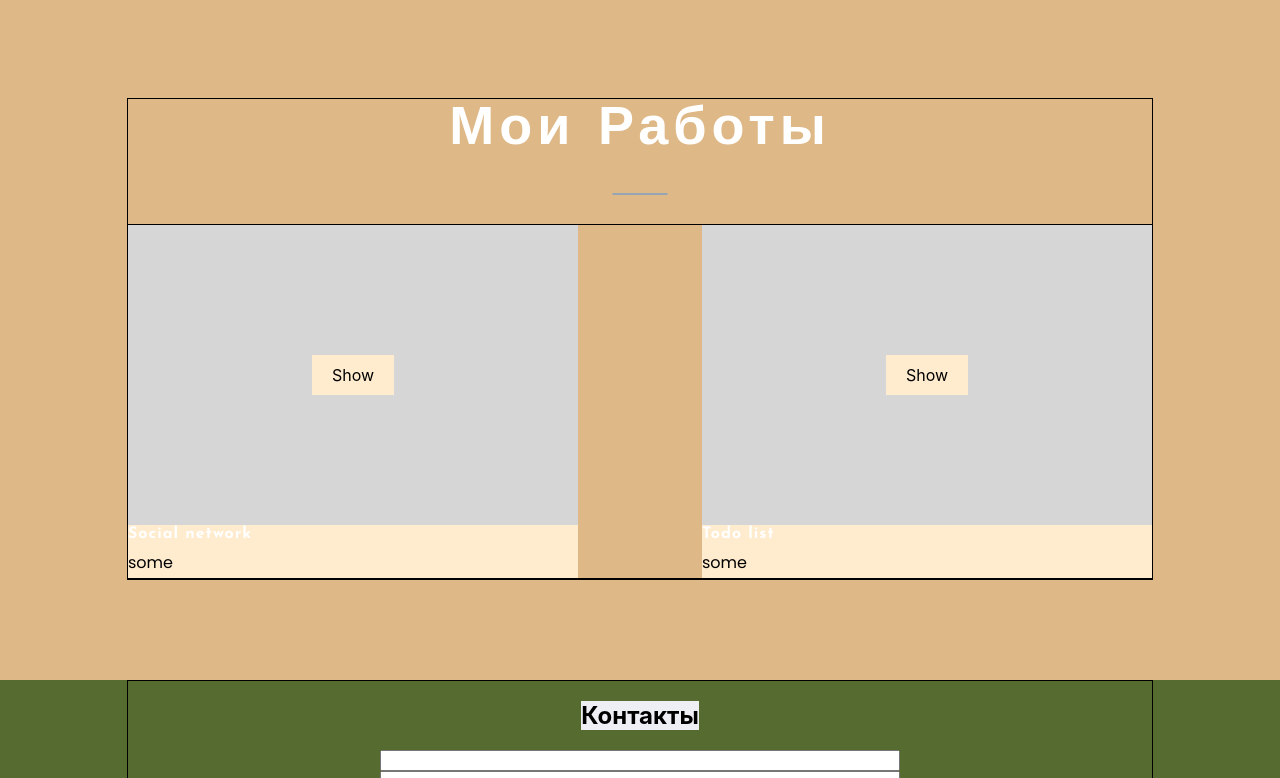
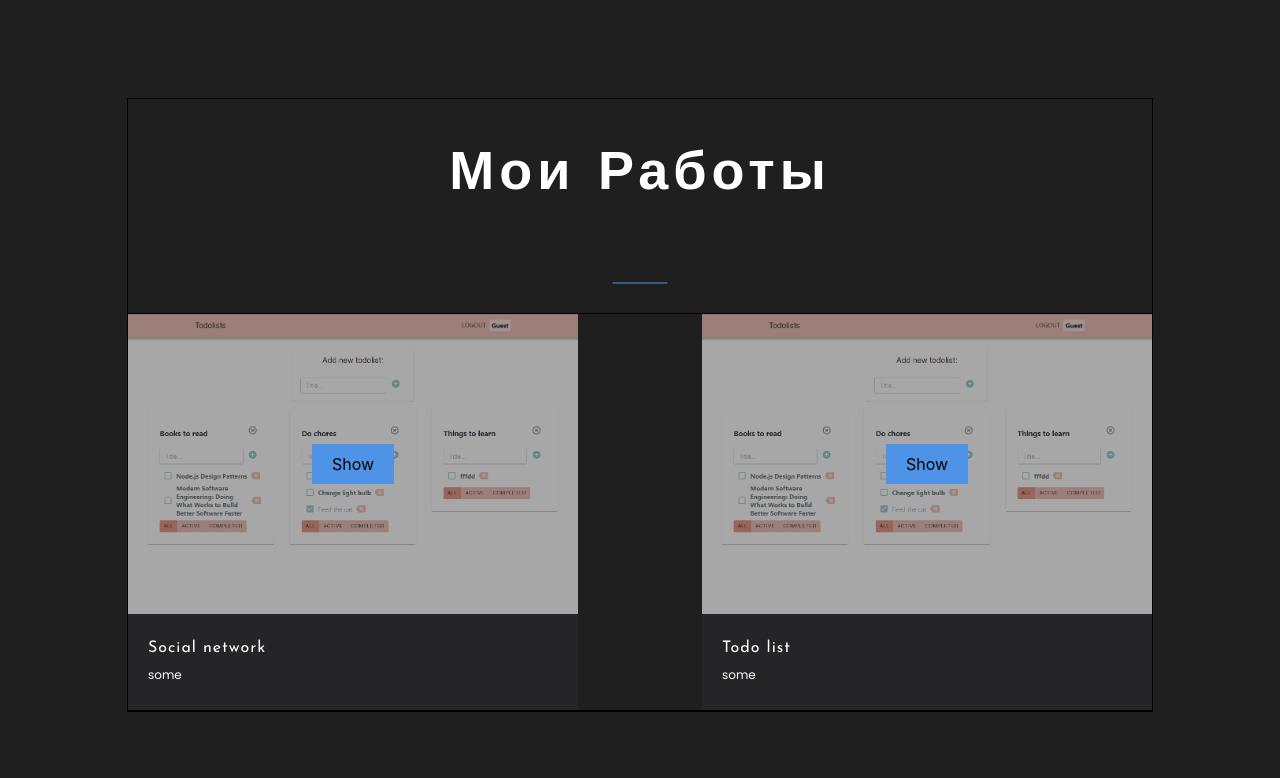
Before and after one commit to irassl/portfolio, a React (Create React App) app: page / in a window 1280 px wide. Shown: the part 1682-2460 px from the top of the page. Built offline with nearby package versions, Linux system fonts and the light colour scheme.

Commit message:
scss,mixin

```diff
--- a/package.json
+++ b/package.json
@@ -10,6 +10,7 @@
     "@types/node": "^16.7.13",
     "@types/react": "^18.0.0",
     "@types/react-dom": "^18.0.0",
+    "node-sass": "^8.0.0",
     "react": "^18.2.0",
     "react-dom": "^18.2.0",
     "react-scripts": "5.0.1",
--- a/src/common/componentns/title/Titile.tsx
+++ b/src/common/componentns/title/Titile.tsx
@@ -1,5 +1,5 @@
 import React from 'react';
-import style from './Title.module.css';
+import style from './Title.module.scss';
 
 type TitleType ={
     title: string
--- a/src/common/componentns/title/Title.module.css
+++ /dev/null
@@ -1,27 +0,0 @@
-
-.title {
-    margin: 0 0 30px;
-    font-family: 'Josefin Sans', sans-serif;
-    font-weight: 300;
-    color: #fff;
-    text-transform: capitalize;
-    font-size: 36px;
-    line-height: 1.2;
-    letter-spacing: 5px;
-    position: relative;
-}
-
-.title h2 {
-    margin: 0;
-}
-
-.title::before {
-    content: '';
-    position: absolute;
-    bottom: -30px;
-    left: 50%;
-    transform: translate(-50%, 50%);
-    background: #4e93e6;
-    width: 55px;
-    height: 1px;
-}
--- /dev/null
+++ b/src/common/componentns/title/Title.module.scss
@@ -0,0 +1,25 @@
+@import "../../styles/sass/variables";
+.title {
+    margin: 0 0 30px;
+    font-family: 'Josefin Sans', sans-serif;
+    font-weight: 300;
+    color: $textColor;
+    text-transform: capitalize;
+    font-size: 36px;
+    line-height: 1.2;
+    letter-spacing: 5px;
+    position: relative;
+    .title h2 {
+        margin: 0;
+    }
+    &::before {
+        content: '';
+        position: absolute;
+        bottom: -30px;
+        left: 50%;
+        transform: translate(-50%, 50%);
+        background: $primaryColor;
+        width: 55px;
+        height: 1px;
+    }
+}
--- /dev/null
+++ b/src/common/styles/sass/mixins.scss
@@ -0,0 +1,8 @@
+@import "./variables";
+@mixin text($fontFamily, $fontSize, $lineHeight){
+  font-family: $fontFamily;
+  font-size: $fontSize;
+  line-height: $lineHeight;
+  font-weight: 400;
+  color: $textColor;
+}
--- /dev/null
+++ b/src/common/styles/sass/variables.scss
@@ -0,0 +1,6 @@
+$textColor: #fff;
+$primaryColor: #4e93e6;
+$bgColor: #1f1f20;
+$bgSecondColor: #252527;
+$fontFamilyJosefinSans: 'Josefin Sans', sans-serif;
+$fontFamilyPoppins:'Poppins', sans-serif;
--- a/src/projects/Projects.module.css
+++ /dev/null
@@ -1,51 +0,0 @@
-.projectBlock {
-    /*height: 100vh;*/
-    background-color: burlywood;
-    padding: 100px 0;
-}
-
-
-.projectsContainer {
-    flex-direction: column;
-    justify-content: flex-start;
-    flex-wrap: nowrap;
-}
-
-/*.title {*/
-/*    margin: 0 0 30px;*/
-/*    font-family: 'Josefin Sans', sans-serif;*/
-/*    font-weight: 300;*/
-/*    color: #fff;*/
-/*    text-transform: capitalize;*/
-/*    font-size: 36px;*/
-/*    line-height: 1.2;*/
-/*    letter-spacing: 5px;*/
-/*    position: relative;*/
-/*}*/
-/*.title h2{*/
-/*   margin: 0;*/
-
-/*}*/
-/*.title::before{*/
-/*    content: '';*/
-/*    position: absolute;*/
-/*    bottom: -30px;*/
-/*    left: 50%;*/
-/*    transform: translate(-50%,50%);*/
-/*    background: #4e93e6;*/
-/*    width: 55px;*/
-/*    height: 1px;*/
-/*}*/
-.projects {
-    border: 1px solid;
-    width: 100%;
-    display: flex;
-    justify-content: space-between;
-    flex-wrap: wrap;
-    margin-top: 30px;
-}
-@media  screen and (max-width: 1129px) {
-    .projects{
-        justify-content: center;
-    }
-}
--- /dev/null
+++ b/src/projects/Projects.module.scss
@@ -0,0 +1,23 @@
+@import "../common/styles/sass/variables";
+.projectBlock {
+    /*height: 100vh;*/
+    background-color:  $bgColor;
+    padding: 100px 0;
+    .projectsContainer {
+        flex-direction: column;
+        justify-content: flex-start;
+        flex-wrap: nowrap;
+        .projects {
+            border: 1px solid;
+            width: 100%;
+            display: flex;
+            justify-content: space-between;
+            flex-wrap: wrap;
+            margin-top: 30px;
+            align-items: flex-start;
+            @media  screen and (max-width: 1129px){
+                justify-content: center;
+            }
+        }
+    }
+}
--- a/src/projects/Projects.tsx
+++ b/src/projects/Projects.tsx
@@ -1,18 +1,23 @@
 import React from 'react';
-import style from './Projects.module.css';
+import style from './Projects.module.scss';
 import styleContainer from '../common/styles/Container.module.css'
 import {Project} from "./project/Project";
 import {Title} from "../common/componentns/title/Titile";
+import todoImage from '../assets/image/todolist.png'
 
 
 export const Projects = () => {
+    const social ={
+        backgroundImage: 'url(' + todoImage +')'
+    }
+
     return (
         <div className={style.projectBlock}>
             <div className={`${styleContainer.container} ${style.projectsContainer}`}>
                 <Title title={'Мои работы'}/>
                 <div className={style.projects}>
-                    <Project title={'Social network'} description={'some'}/>
-                    <Project title={'Todo list'} description={'some'}/>
+                    <Project title={'Social network'} description={'some'} style={social}/>
+                    <Project title={'Todo list'} description={'some'} style={social}/>
                 </div>
 
             </div>
--- a/src/projects/project/Project.module.css
+++ /dev/null
@@ -1,27 +0,0 @@
-.project{
-    width: 450px;
-    background-color: blanchedalmond;
-}
-.image{
-    height: 300px;
-    background-color: #d6d6d6;
-    display: flex;
-    justify-content: center;
-    align-items: center;
-}
-.viewBtn{
-    background-color: blanchedalmond;
-    padding: 10px 20px;
-}
-.projectTitle{
-    font-family: 'Josefin Sans', sans-serif;
-    font-size: 16px;
-    letter-spacing: 1px;
-    margin: 0 0  5px;
-    line-height: 1.2;
-    color: #ffffff;
-}
-.description{
-    font-family: 'Poppins', sans-serif;
-    line-height: 1.8;
-}
--- /dev/null
+++ b/src/projects/project/Project.module.scss
@@ -0,0 +1,60 @@
+@import "../../common/styles/sass/variables";
+@import "../../common/styles/sass/mixins";
+.project{
+    width: 450px;
+    background-color: $bgSecondColor;
+    .image{
+        height: 300px;
+        background-color: $textColor;
+        display: flex;
+        justify-content: center;
+        align-items: center;
+        background-size: cover;
+        background-position: center;
+        background-repeat: no-repeat;
+        position: relative;
+        &::before{
+            position: absolute;
+            content: '';
+            background-color: $bgSecondColor;
+            top: 0;
+            bottom: 0;
+            left: 0;
+            right: 0;
+            opacity: 0.4;
+        }
+        .viewBtn{
+            background-color: $primaryColor;
+            padding: 10px 20px;
+            position: relative;
+            z-index: 1;
+        }
+    }
+    .projectInfo{
+        padding: 25px 20px;
+        background: $bgSecondColor;
+        .projectTitle{
+            //font-family: 'Josefin Sans', sans-serif;
+            //font-size: 16px;
+            //line-height: 1.2;
+            //color: $textColor;
+            @include  text($fontFamilyJosefinSans,16px, 1.2);
+            letter-spacing: 1px;
+            margin: 0 0  5px;
+
+
+        }
+        .description{
+            //font-family: $fontFamilyPoppins;
+            //line-height: 1.8;
+            //font-size: 12px;
+            //color: $textColor;
+
+            @include  text($fontFamilyPoppins,12px, 1.8);
+            font-weight: 400;
+
+
+        }
+    }
+
+}
--- a/src/projects/project/Project.tsx
+++ b/src/projects/project/Project.tsx
@@ -1,20 +1,22 @@
 import React from 'react';
-import style from './Project.module.css';
+import style from './Project.module.scss';
 
 type ProjectType = {
     title: string,
-    description: string
+    description: string,
+    style: any
 }
 
 export const Project = (props: ProjectType) => {
     return (
         <div className={style.project}>
-            <div className={style.image}>
+            <div className={style.image} style={props.style}>
                 <div className={style.viewBtn}>Show</div>
             </div>
-            <h3 className={style.projectTitle}> {props.title}</h3>
-            <div className={style.description}>{props.description}</div>
-
+            <div className={style.projectInfo}>
+                <h3 className={style.projectTitle}> {props.title}</h3>
+                <div className={style.description}>{props.description}</div>
+            </div>
         </div>
     );
 }
```
Also changed, not shown: src/assets/image/todolist.png (added), 1 other file (tests, documents, lock files or other folders).
